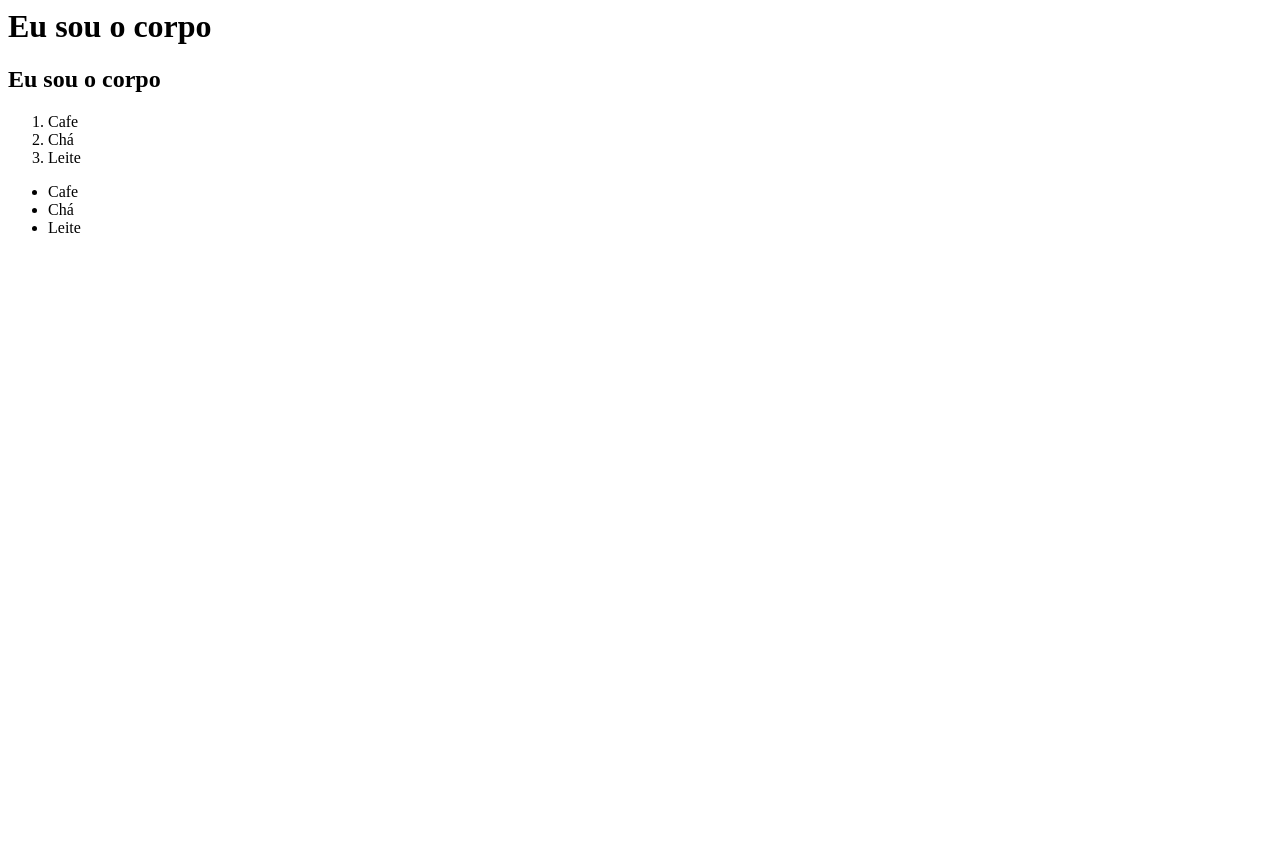
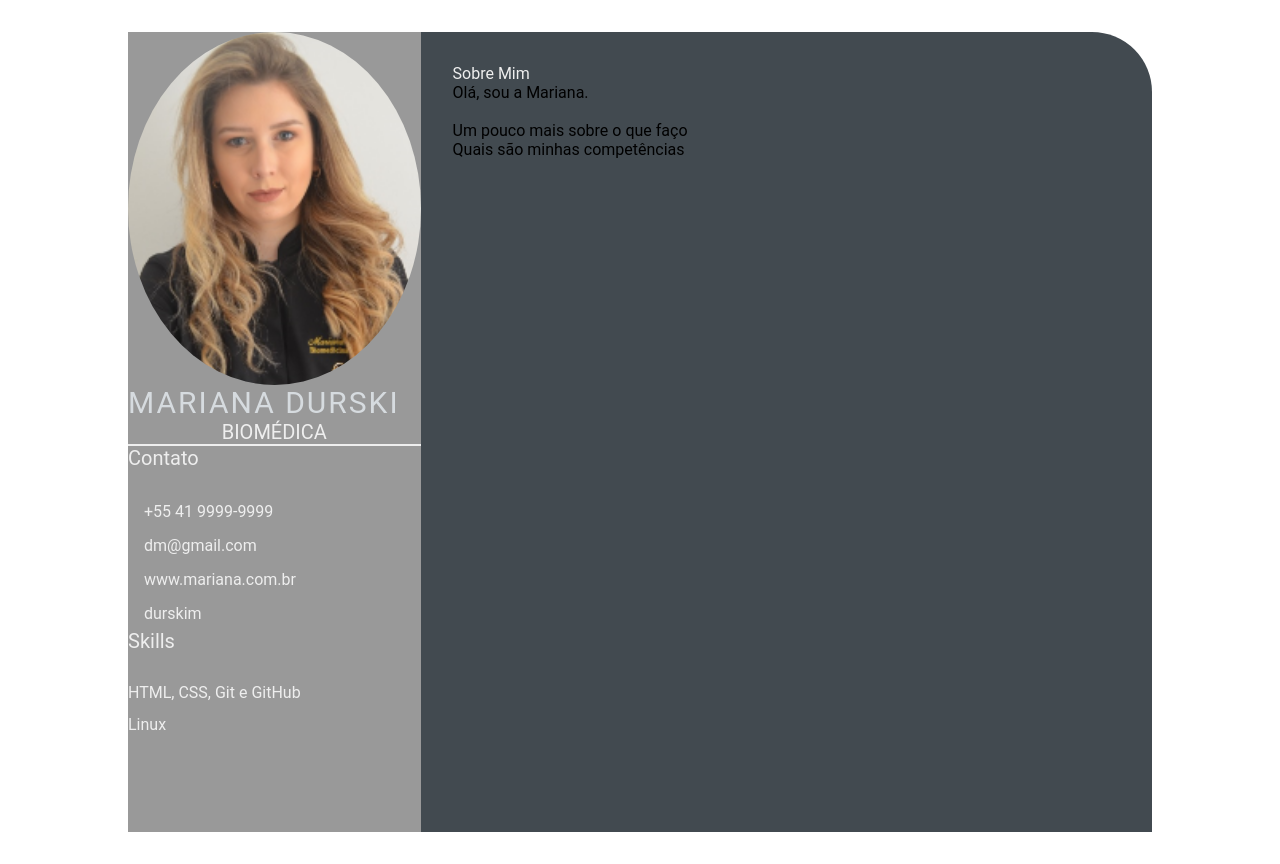
Before and after one commit to durskim/durskim.github.io, a plain HTML site: page index.html in a window 1280 px wide. Before the commit the page ends 800 px from the top, so only its background shows below. Drawn offline with Linux system fonts and the light colour scheme.

Commit message:
feature: add index.html (#2)

```diff
--- a/index.html
+++ b/index.html
@@ -1,21 +1,51 @@
-<html>
-    <head>
-        <title>
-            Olá, eu sou a cabeça
-        </title>
-    </head>
-    <body>
-        <h1> Eu sou o corpo </h1>
-        <h2> Eu sou o corpo </h2>
-    </body>
-    <ol>
-        <li> Cafe </li>
-        <li> Chá </li>
-        <li> Leite </li>
-    </ol>
-    <ul>
-        <li> Cafe </li>
-        <li> Chá </li>
-        <li> Leite </li>
-    </ul>
+<html lang="en">
+<head>
+    <meta charset="UTF-8">
+    <meta http-equiv="X-UA-Compatible" content="IE=edge">
+    <meta name="viewport" content="width=device-width, initial-scale=1.0">
+    <title>Mariana Durski CV</title>
+
+    <link rel="stylesheet" href="style.css"></link>
+</head>
+<body>
+    <main class="resume-contents">
+        <section class="left-section">
+           <section class="left-section-content">
+               <div class="profile">
+                   <img class="profile-image" src="img/imgdevweek.png" alt="Profile image">
+                   <p class="name">Mariana Durski</p>
+                   <p class="profession">Biomédica</p>
+                 </div>
+                 <div class="contact-info">
+                    <p class="left-title">Contato</p>
+                    <ul>
+                        <li><i class="fa fa-phone"></i>+55 41 9999-9999</li>
+                        <li><i class="fa fa-envelope"></i>dm@gmail.com</li>
+                        <li><i class="fa fa-globe"></i>www.mariana.com.br</li>
+                        <li><i class="fa fa-github"></i>durskim</li>
+                    </ul>
+                 </div>
+                 <div class="skills">
+                    <p class="left-title">Skills</p>
+                    <ul>
+                        <li><p>HTML, CSS, Git e GitHub</p></li>
+                        <li><p>Linux</p></li>
+                    </ul>
+                 </div>
+           </section>
+           </section>
+           <section class="right-section">
+               <div class="right-section-contents">
+                   <section class="about gap">
+                       <div class="right-title">Sobre Mim</div>
+                       <p class="about me-contents">
+                           Olá, sou a Mariana. <br>
+                           <br> Um pouco mais sobre o que faço
+                           <br> Quais são minhas competências
+                       </p>
+                   </section>
+               </div>
+           </section>
+    </main>
+</body>
 </html>
--- /dev/null
+++ b/style.css
@@ -0,0 +1,103 @@
+* {
+    margin: 0;
+    padding: 0;
+    box-sizing: border-box;
+    list-style: none;
+    font-family: 'Roboto', sans-serif;
+}
+
+.resume-contents {
+    min-height: 100vh;
+    width: 80%;
+    margin: 2rem auto;
+    display: grid;
+    grid-template-columns: repeat(7, 1fr);
+}
+
+.left-section {
+    grid-column: span 2;
+    height: 100%;
+    background-color: #999999;
+}
+
+.right-section {
+    grid-column: span 5;
+    height: 100%;
+    background-color: #424a50;
+    border-radius: 0px 60px 0px 0px;
+}
+
+.left-section-contents{
+    padding: 2rem 2rem;
+}
+
+.profile {
+    width: 100%;
+    border-bottom: 2px solid #eeeeee;
+}
+
+.profile .profile-image {
+    width: 100%;
+    border-radius: 100%;
+}
+
+.name {
+    color: #D6DBDF;
+    font-size: 30px;
+    letter-spacing: 2px;
+    text-transform: uppercase;
+}
+
+.profession {
+    color: #eeeeee;
+    font-size: 20px;
+    text-transform: uppercase;
+    text-align: center;
+}
+
+/* .contact-info { border-bottom: 2px solid #1B2631; } */
+.left-title {
+    color: #eeeeee;
+    font-size: 20px;
+}
+
+.contact-info ul {
+    padding-top: 1.5rem;
+}
+
+.contact-info ul li,
+.references ul li {
+    padding: .4rem 0;
+    color: #eeeeee;
+}
+
+.contact-info ul li i,
+.references ul li i {
+    padding-right: 1rem;
+    font-size: 18px;
+    color: #eeeeee;
+}
+
+.skills ul {
+    padding-top: 1.5rem;
+}
+.skills ul li p {
+    padding: .4rem 0;
+    color: #eeeeee;
+}
+
+.right-section-contents {
+    padding: 2rem 2rem;
+}
+
+.right-title {
+    color: #eeeeee;
+}
+
+.gap {
+    padding-bottom: 2rem;
+}
+.about-me-contents {
+    font-size: 18px;
+    color: #eeeeee;
+}
```
Also changed, not shown: img/imgdevweek.png (added), img/lattes.jpg (added).
